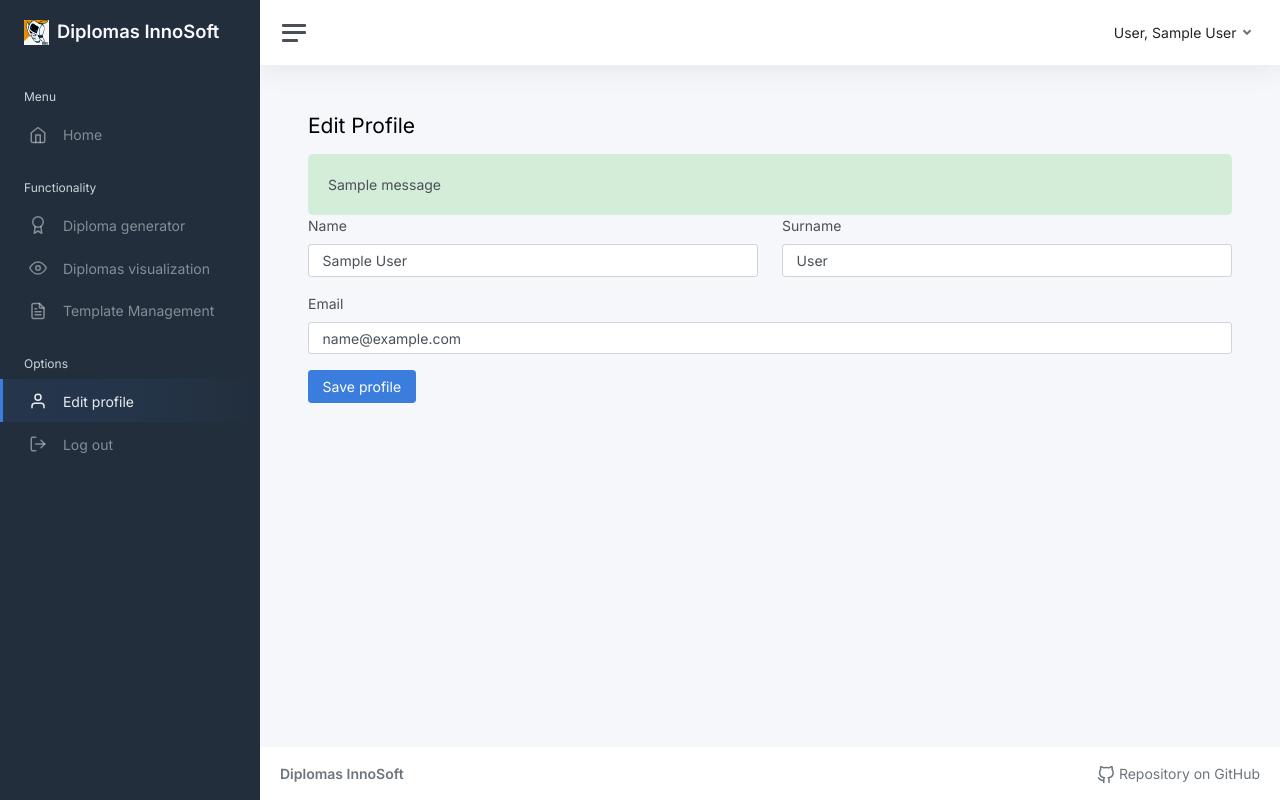
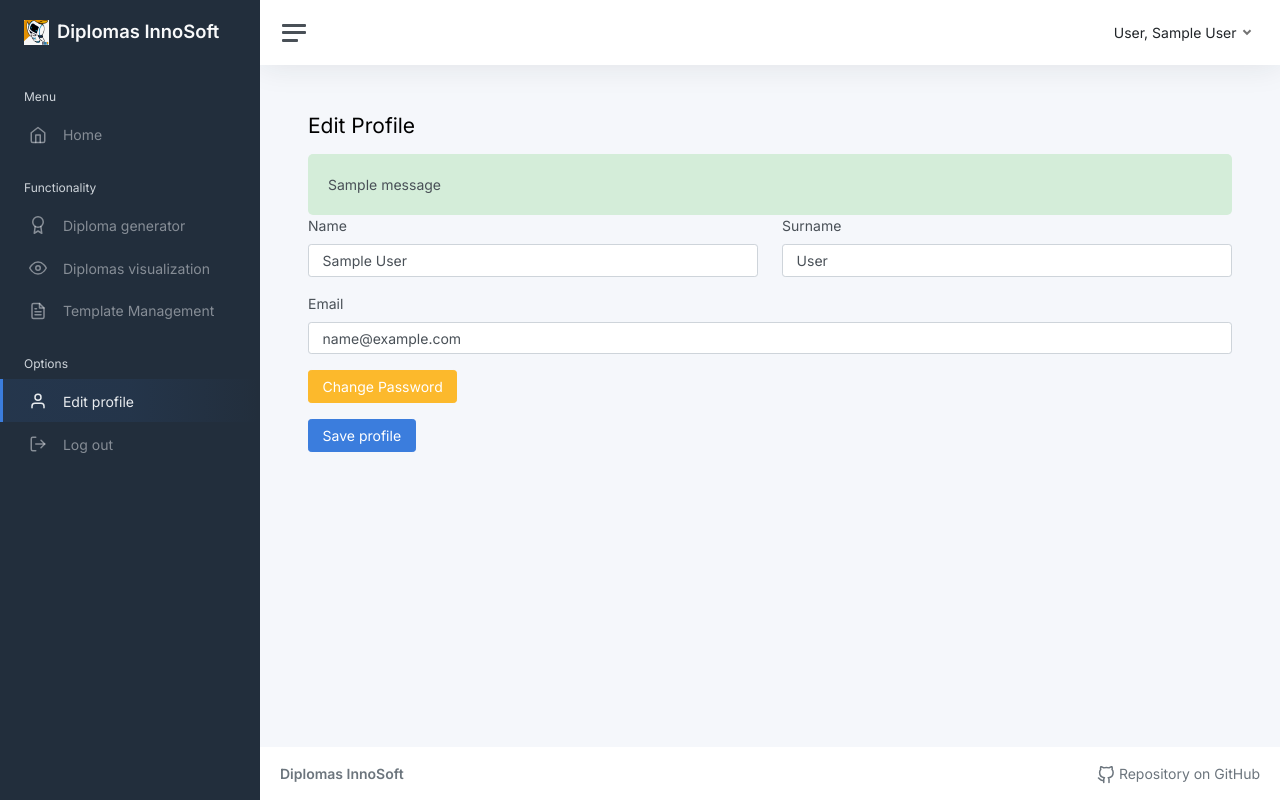
Before and after one commit to alvaroChico2408/innosoft-diplomas-1, a Flask app: page /profile/edit in a window 1280 px wide. Run offline with Flask 3, Linux system fonts and the light colour scheme; a user stored in the database is signed in; tables that the repository leaves empty hold one stand-in row (values such as "Sample post"); one stand-in notice (Sample message) is shown; parts of the project's set-up code (start-up, migrations or seed data) failed here and were passed over; some libraries are stand-ins or nearby versions.

Commit message:
[fix] update profile updated

```diff
--- a/app/modules/auth/services.py
+++ b/app/modules/auth/services.py
@@ -96,6 +96,31 @@ class AuthenticationService(BaseService):
         self.user_profile_repository.session.commit()
         return user
 
+    def change_password(self, user_id, new_password):
+            user = self.repository.get_by_id(user_id)
+            if not user:
+                return None, "User not found."
+
+            # Actualizar contraseña en el modelo User
+            user.set_password(new_password)
+
+            # Actualizar también la contraseña en el UserProfile
+            user_profile = user.profile
+            if user_profile:
+                user_profile.set_password(new_password)
+
+            # Guardar cambios en la base de datos
+            try:
+                self.repository.session.add(user)
+                if user_profile:
+                    self.user_profile_repository.session.add(user_profile)
+                self.repository.session.commit()
+                self.user_profile_repository.session.commit()
+                return user, None
+            except Exception as e:
+                self.repository.session.rollback()
+                return None, str(e)
+
 
     def get_authenticated_user(self) -> User | None:
         if current_user.is_authenticated:
--- a/app/modules/profile/routes.py
+++ b/app/modules/profile/routes.py
@@ -1,10 +1,13 @@
-from flask import render_template, redirect, url_for, request
+from flask import render_template, redirect, url_for, request, flash
 from flask_login import login_required
 
 from app.modules.profile import profile_bp
 from app.modules.auth.services import AuthenticationService
 from app.modules.profile.forms import UserProfileForm
 from app.modules.profile.services import UserProfileService
+
+from flask_login import current_user
+from app.modules.profile.forms import ChangePasswordForm
 
 
 @profile_bp.route("/profile/edit", methods=["GET", "POST"])
@@ -30,3 +33,32 @@ def edit_profile():
         )
 
     return render_template("profile/edit.html", form=form, profile=profile)
+
+
+
+@profile_bp.route("/profile/change_password", methods=["GET", "POST"])
+@login_required
+def change_password():
+    form = ChangePasswordForm()
+
+    if form.validate_on_submit():
+        new_password = form.password.data
+        confirm_password = form.confirm_password.data
+
+        if new_password != confirm_password:
+            form.confirm_password.errors.append("Passwords must match.")
+            return render_template("profile/change_password.html", form=form)
+
+        # Actualizamos la contraseña tanto en User como en UserProfile
+        auth_service = AuthenticationService()
+        result, error = auth_service.change_password(current_user.id, new_password)
+
+        if error:
+            form.password.errors.append(error)
+            return render_template("profile/change_password.html", form=form)
+
+        # Flash de mensaje de éxito
+        flash("Password updated successfully", "success")
+        return redirect(url_for("profile.edit_profile"))
+
+    return render_template("profile/change_password.html", form=form)
--- a/app/modules/profile/templates/profile/edit.html
+++ b/app/modules/profile/templates/profile/edit.html
@@ -47,6 +47,11 @@
         </div>
     </div>
 
+    <!-- Botón para cambiar la contraseña -->
+    <div class="mt-3">
+        <a href="{{ url_for('profile.change_password') }}" class="btn btn-warning">Change Password</a>
+    </div>
+
 
     <!-- Botón de Actualizar -->
     <div class="mt-3">
```
Also changed, not shown: app/modules/profile/templates/profile/change_password.html (added, +46 -0 lines).
